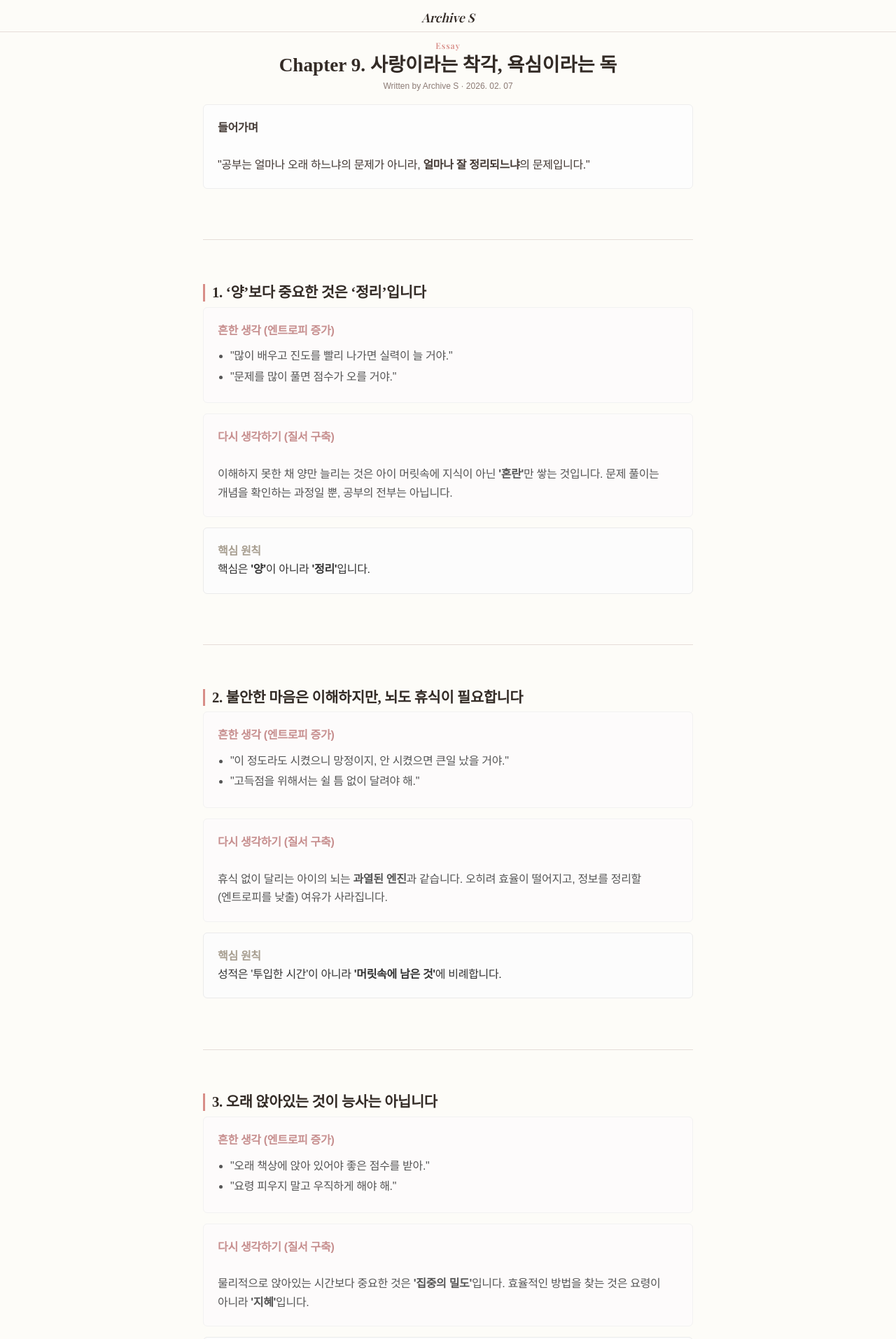
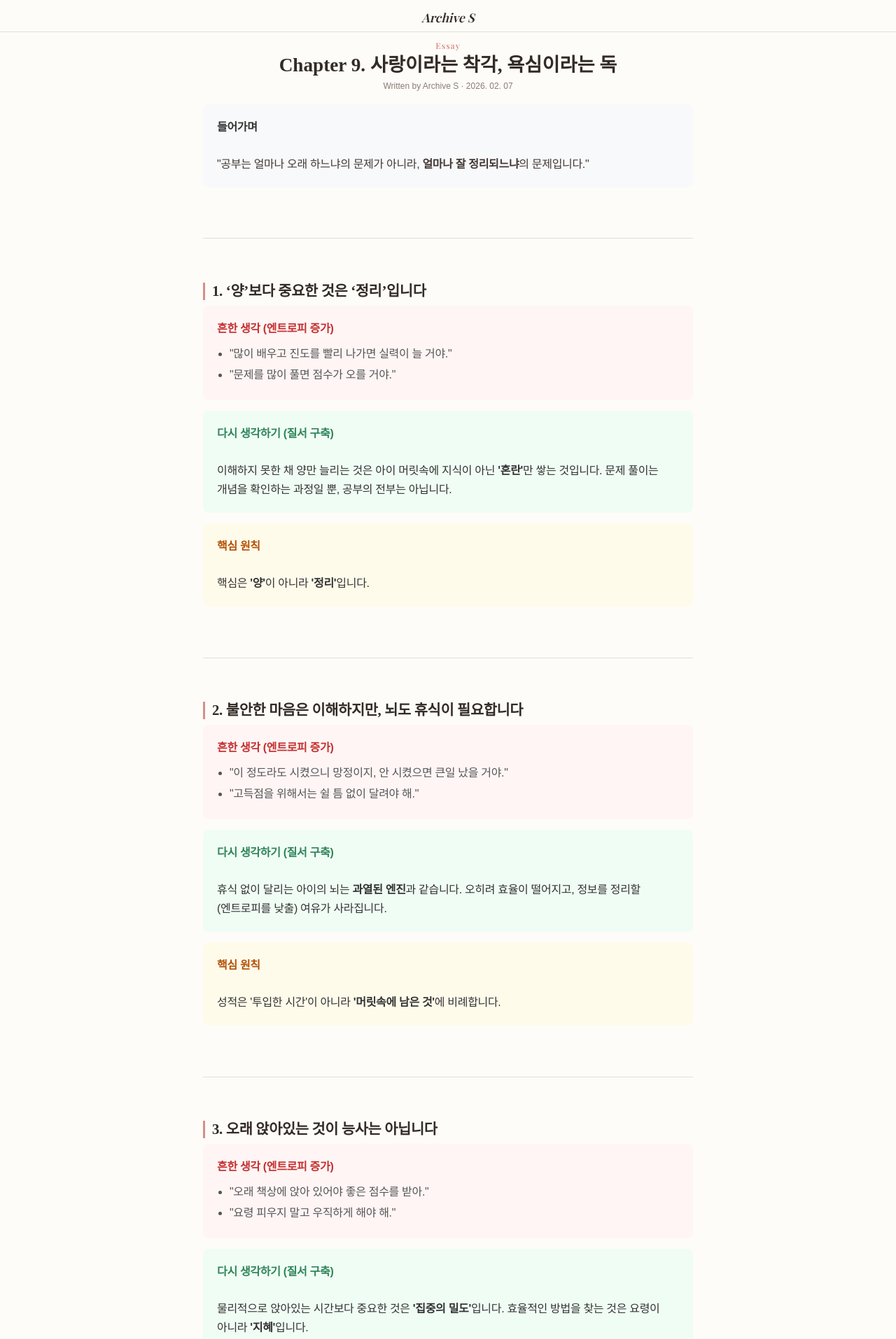
Before and after one commit to somath-edu/somath-edu.github.io, a Jekyll site: the page built from library/entropy-ch9.md, in a window 1280 px wide. Shown: the top 1914 px of the page at 70% size. Built offline with Jekyll 4.4.1, drawn with Linux system fonts in a browser that asks for light colours; some web fonts are replaced.

Commit message:
Update entropy-ch9.md

```diff
--- a/library/entropy-ch9.md
+++ b/library/entropy-ch9.md
@@ -7,8 +7,8 @@ prev_link: /entropy-ch8.html
 next_link: /entropy-ch10.html
 ---
 
-<div style="background-color: #fdfdfd; padding: 20px; border-radius: 6px; border: 1px solid #eee; margin-bottom: 30px;">
-  <strong>들어가며</strong><br><br>
+<div style="background-color: #f8f9fa; padding: 20px; border-radius: 8px; margin-bottom: 30px;">
+  <strong style="color: #333;">들어가며</strong><br><br>
   "공부는 얼마나 오래 하느냐의 문제가 아니라, <strong>얼마나 잘 정리되느냐</strong>의 문제입니다."
 </div>
 
@@ -18,21 +18,21 @@ next_link: /entropy-ch10.html
 
 ## 1. '양'보다 중요한 것은 '정리'입니다
 
-<div style="background-color: #fdfbfb; padding: 20px; border-radius: 6px; border: 1px solid #f2f2f2; margin-bottom: 15px;">
-  <strong style="color: #c78f8f;">흔한 생각 (엔트로피 증가)</strong>
+<div style="background-color: #fff5f5; padding: 20px; border-radius: 8px; margin-bottom: 15px;">
+  <strong style="color: #c53030;">흔한 생각 (엔트로피 증가)</strong>
   <ul style="margin-top: 10px; margin-bottom: 0; color: #555;">
     <li>"많이 배우고 진도를 빨리 나가면 실력이 늘 거야."</li>
     <li>"문제를 많이 풀면 점수가 오를 거야."</li>
   </ul>
 </div>
 
-<div style="background-color: #fdfbfb; padding: 20px; border-radius: 6px; border: 1px solid #f2f2f2; margin-bottom: 15px;">
-  <strong style="color: #c78f8f;">다시 생각하기 (질서 구축)</strong><br><br>
-  <span style="color: #555;">이해하지 못한 채 양만 늘리는 것은 아이 머릿속에 지식이 아닌 <strong>'혼란'</strong>만 쌓는 것입니다. 문제 풀이는 개념을 확인하는 과정일 뿐, 공부의 전부는 아닙니다.</span>
+<div style="background-color: #f0fdf4; padding: 20px; border-radius: 8px; margin-bottom: 15px;">
+  <strong style="color: #2f855a;">다시 생각하기 (질서 구축)</strong><br><br>
+  <span style="color: #333;">이해하지 못한 채 양만 늘리는 것은 아이 머릿속에 지식이 아닌 <strong>'혼란'</strong>만 쌓는 것입니다. 문제 풀이는 개념을 확인하는 과정일 뿐, 공부의 전부는 아닙니다.</span>
 </div>
 
-<div style="background-color: #fcfcfc; padding: 20px; border-radius: 6px; border: 1px solid #ebebeb; margin-bottom: 30px;">
-  <strong style="color: #a89f91;">핵심 원칙</strong><br>
+<div style="background-color: #fffbeb; padding: 20px; border-radius: 8px; margin-bottom: 30px;">
+  <strong style="color: #b45309;">핵심 원칙</strong><br><br>
   <span style="color: #333;">핵심은 <strong>'양'</strong>이 아니라 <strong>'정리'</strong>입니다.</span>
 </div>
 
@@ -42,21 +42,21 @@ next_link: /entropy-ch10.html
 
 ## 2. 불안한 마음은 이해하지만, 뇌도 휴식이 필요합니다
 
-<div style="background-color: #fdfbfb; padding: 20px; border-radius: 6px; border: 1px solid #f2f2f2; margin-bottom: 15px;">
-  <strong style="color: #c78f8f;">흔한 생각 (엔트로피 증가)</strong>
+<div style="background-color: #fff5f5; padding: 20px; border-radius: 8px; margin-bottom: 15px;">
+  <strong style="color: #c53030;">흔한 생각 (엔트로피 증가)</strong>
   <ul style="margin-top: 10px; margin-bottom: 0; color: #555;">
     <li>"이 정도라도 시켰으니 망정이지, 안 시켰으면 큰일 났을 거야."</li>
     <li>"고득점을 위해서는 쉴 틈 없이 달려야 해."</li>
   </ul>
 </div>
 
-<div style="background-color: #fdfbfb; padding: 20px; border-radius: 6px; border: 1px solid #f2f2f2; margin-bottom: 15px;">
-  <strong style="color: #c78f8f;">다시 생각하기 (질서 구축)</strong><br><br>
-  <span style="color: #555;">휴식 없이 달리는 아이의 뇌는 <strong>과열된 엔진</strong>과 같습니다. 오히려 효율이 떨어지고, 정보를 정리할(엔트로피를 낮출) 여유가 사라집니다.</span>
+<div style="background-color: #f0fdf4; padding: 20px; border-radius: 8px; margin-bottom: 15px;">
+  <strong style="color: #2f855a;">다시 생각하기 (질서 구축)</strong><br><br>
+  <span style="color: #333;">휴식 없이 달리는 아이의 뇌는 <strong>과열된 엔진</strong>과 같습니다. 오히려 효율이 떨어지고, 정보를 정리할(엔트로피를 낮출) 여유가 사라집니다.</span>
 </div>
 
-<div style="background-color: #fcfcfc; padding: 20px; border-radius: 6px; border: 1px solid #ebebeb; margin-bottom: 30px;">
-  <strong style="color: #a89f91;">핵심 원칙</strong><br>
+<div style="background-color: #fffbeb; padding: 20px; border-radius: 8px; margin-bottom: 30px;">
+  <strong style="color: #b45309;">핵심 원칙</strong><br><br>
   <span style="color: #333;">성적은 '투입한 시간'이 아니라 <strong>'머릿속에 남은 것'</strong>에 비례합니다.</span>
 </div>
 
@@ -66,21 +66,21 @@ next_link: /entropy-ch10.html
 
 ## 3. 오래 앉아있는 것이 능사는 아닙니다
 
-<div style="background-color: #fdfbfb; padding: 20px; border-radius: 6px; border: 1px solid #f2f2f2; margin-bottom: 15px;">
-  <strong style="color: #c78f8f;">흔한 생각 (엔트로피 증가)</strong>
+<div style="background-color: #fff5f5; padding: 20px; border-radius: 8px; margin-bottom: 15px;">
+  <strong style="color: #c53030;">흔한 생각 (엔트로피 증가)</strong>
   <ul style="margin-top: 10px; margin-bottom: 0; color: #555;">
     <li>"오래 책상에 앉아 있어야 좋은 점수를 받아."</li>
     <li>"요령 피우지 말고 우직하게 해야 해."</li>
   </ul>
 </div>
 
-<div style="background-color: #fdfbfb; padding: 20px; border-radius: 6px; border: 1px solid #f2f2f2; margin-bottom: 15px;">
-  <strong style="color: #c78f8f;">다시 생각하기 (질서 구축)</strong><br><br>
-  <span style="color: #555;">물리적으로 앉아있는 시간보다 중요한 것은 <strong>'집중의 밀도'</strong>입니다. 효율적인 방법을 찾는 것은 요령이 아니라 <strong>'지혜'</strong>입니다.</span>
+<div style="background-color: #f0fdf4; padding: 20px; border-radius: 8px; margin-bottom: 15px;">
+  <strong style="color: #2f855a;">다시 생각하기 (질서 구축)</strong><br><br>
+  <span style="color: #333;">물리적으로 앉아있는 시간보다 중요한 것은 <strong>'집중의 밀도'</strong>입니다. 효율적인 방법을 찾는 것은 요령이 아니라 <strong>'지혜'</strong>입니다.</span>
 </div>
 
-<div style="background-color: #fcfcfc; padding: 20px; border-radius: 6px; border: 1px solid #ebebeb; margin-bottom: 30px;">
-  <strong style="color: #a89f91;">핵심 원칙</strong><br>
+<div style="background-color: #fffbeb; padding: 20px; border-radius: 8px; margin-bottom: 30px;">
+  <strong style="color: #b45309;">핵심 원칙</strong><br><br>
   <span style="color: #333;">무작정 열심히 하는 아이보다 <strong>똑똑하게(효율적으로)</strong> 공부하는 아이가 결국 이깁니다.</span>
 </div>
 
@@ -90,21 +90,21 @@ next_link: /entropy-ch10.html
 
 ## 4. '노력 부족'이라는 말 대신
 
-<div style="background-color: #fdfbfb; padding: 20px; border-radius: 6px; border: 1px solid #f2f2f2; margin-bottom: 15px;">
-  <strong style="color: #c78f8f;">흔한 생각 (엔트로피 증가)</strong>
+<div style="background-color: #fff5f5; padding: 20px; border-radius: 8px; margin-bottom: 15px;">
+  <strong style="color: #c53030;">흔한 생각 (엔트로피 증가)</strong>
   <ul style="margin-top: 10px; margin-bottom: 0; color: #555;">
     <li>"열심히 안 하니까 성적이 안 나오는 거야."</li>
     <li>"딴짓하지 말고 공부만 해."</li>
   </ul>
 </div>
 
-<div style="background-color: #fdfbfb; padding: 20px; border-radius: 6px; border: 1px solid #f2f2f2; margin-bottom: 15px;">
-  <strong style="color: #c78f8f;">다시 생각하기 (질서 구축)</strong><br><br>
-  <span style="color: #555;">학습 부진은 노력이 부족해서가 아니라, <strong>'효과적인 방법(System)'</strong>을 모르기 때문인 경우가 많습니다. 의지만 탓하면 아이는 무기력해집니다.</span>
+<div style="background-color: #f0fdf4; padding: 20px; border-radius: 8px; margin-bottom: 15px;">
+  <strong style="color: #2f855a;">다시 생각하기 (질서 구축)</strong><br><br>
+  <span style="color: #333;">학습 부진은 노력이 부족해서가 아니라, <strong>'효과적인 방법(System)'</strong>을 모르기 때문인 경우가 많습니다. 의지만 탓하면 아이는 무기력해집니다.</span>
 </div>
 
-<div style="background-color: #fcfcfc; padding: 20px; border-radius: 6px; border: 1px solid #ebebeb; margin-bottom: 30px;">
-  <strong style="color: #a89f91;">핵심 원칙</strong><br>
+<div style="background-color: #fffbeb; padding: 20px; border-radius: 8px; margin-bottom: 30px;">
+  <strong style="color: #b45309;">핵심 원칙</strong><br><br>
   <span style="color: #333;">'더 열심히'가 아니라 <strong>'더 효과적으로'</strong>를 함께 찾아주세요.</span>
 </div>
 
@@ -114,20 +114,20 @@ next_link: /entropy-ch10.html
 
 ## 5. 진짜 '스스로 공부'란 무엇일까요?
 
-<div style="background-color: #fdfbfb; padding: 20px; border-radius: 6px; border: 1px solid #f2f2f2; margin-bottom: 15px;">
-  <strong style="color: #c78f8f;">흔한 생각 (엔트로피 증가)</strong>
+<div style="background-color: #fff5f5; padding: 20px; border-radius: 8px; margin-bottom: 15px;">
+  <strong style="color: #c53030;">흔한 생각 (엔트로피 증가)</strong>
   <ul style="margin-top: 10px; margin-bottom: 0; color: #555;">
     <li>"스스로 알아서 해." (단, 학원, 시간, 교재는 엄마가 정할게)</li>
   </ul>
 </div>
 
-<div style="background-color: #fdfbfb; padding: 20px; border-radius: 6px; border: 1px solid #f2f2f2; margin-bottom: 15px;">
-  <strong style="color: #c78f8f;">다시 생각하기 (질서 구축)</strong><br><br>
-  <span style="color: #555;">선택권 없이 책임만 지우는 것은 자기주도가 아닙니다. 아이가 작은 부분이라도 <strong>직접 선택하고 결정</strong>할 때 비로소 진짜 배움이 일어납니다.</span>
+<div style="background-color: #f0fdf4; padding: 20px; border-radius: 8px; margin-bottom: 15px;">
+  <strong style="color: #2f855a;">다시 생각하기 (질서 구축)</strong><br><br>
+  <span style="color: #333;">선택권 없이 책임만 지우는 것은 자기주도가 아닙니다. 아이가 작은 부분이라도 <strong>직접 선택하고 결정</strong>할 때 비로소 진짜 배움이 일어납니다.</span>
 </div>
 
-<div style="background-color: #fcfcfc; padding: 20px; border-radius: 6px; border: 1px solid #ebebeb; margin-bottom: 30px;">
-  <strong style="color: #a89f91;">핵심 원칙</strong><br>
+<div style="background-color: #fffbeb; padding: 20px; border-radius: 8px; margin-bottom: 30px;">
+  <strong style="color: #b45309;">핵심 원칙</strong><br><br>
   <span style="color: #333;"><strong>선택할 기회</strong>를 주세요. 그게 진짜 자기주도 학습의 시작입니다.</span>
 </div>
 
@@ -137,20 +137,20 @@ next_link: /entropy-ch10.html
 
 ## 6. 비교는 아이의 리듬을 깨뜨립니다
 
-<div style="background-color: #fdfbfb; padding: 20px; border-radius: 6px; border: 1px solid #f2f2f2; margin-bottom: 15px;">
-  <strong style="color: #c78f8f;">흔한 생각 (엔트로피 증가)</strong>
+<div style="background-color: #fff5f5; padding: 20px; border-radius: 8px; margin-bottom: 15px;">
+  <strong style="color: #c53030;">흔한 생각 (엔트로피 증가)</strong>
   <ul style="margin-top: 10px; margin-bottom: 0; color: #555;">
     <li>"옆집 애는 벌써 저기까지 나갔는데, 우리 애만 뒤처지는 거 아니야?"</li>
   </ul>
 </div>
 
-<div style="background-color: #fdfbfb; padding: 20px; border-radius: 6px; border: 1px solid #f2f2f2; margin-bottom: 15px;">
-  <strong style="color: #c78f8f;">다시 생각하기 (질서 구축)</strong><br><br>
-  <span style="color: #555;">다른 아이의 속도는 내 아이의 학습과 아무런 상관이 없습니다. 비교할수록 아이 고유의 <strong>'학습 리듬'</strong>과 질서는 무너집니다.</span>
+<div style="background-color: #f0fdf4; padding: 20px; border-radius: 8px; margin-bottom: 15px;">
+  <strong style="color: #2f855a;">다시 생각하기 (질서 구축)</strong><br><br>
+  <span style="color: #333;">다른 아이의 속도는 내 아이의 학습과 아무런 상관이 없습니다. 비교할수록 아이 고유의 <strong>'학습 리듬'</strong>과 질서는 무너집니다.</span>
 </div>
 
-<div style="background-color: #fcfcfc; padding: 20px; border-radius: 6px; border: 1px solid #ebebeb; margin-bottom: 30px;">
-  <strong style="color: #a89f91;">핵심 원칙</strong><br>
+<div style="background-color: #fffbeb; padding: 20px; border-radius: 8px; margin-bottom: 30px;">
+  <strong style="color: #b45309;">핵심 원칙</strong><br><br>
   <span style="color: #333;">우리 아이만의 <strong>속도</strong>를 존중해주세요.</span>
 </div>
 
@@ -160,29 +160,29 @@ next_link: /entropy-ch10.html
 
 ## 7. 아이의 조합을 찾으세요
 
-<div style="background-color: #fdfbfb; padding: 20px; border-radius: 6px; border: 1px solid #f2f2f2; margin-bottom: 15px;">
-  <strong style="color: #c78f8f;">흔한 생각 (엔트로피 증가)</strong>
+<div style="background-color: #fff5f5; padding: 20px; border-radius: 8px; margin-bottom: 15px;">
+  <strong style="color: #c53030;">흔한 생각 (엔트로피 증가)</strong>
   <ul style="margin-top: 10px; margin-bottom: 0; color: #555;">
     <li>"옆집 애는 이 학습법으로 효과 봤대. 우리 애도 시켜야지."</li>
     <li>"이게 <strong>전교 1등이 하는 공부법</strong>이래. 너도 무조건 이렇게 해."</li>
   </ul>
 </div>
 
-<div style="background-color: #fdfbfb; padding: 20px; border-radius: 6px; border: 1px solid #f2f2f2; margin-bottom: 15px;">
-  <strong style="color: #c78f8f;">다시 생각하기 (질서 구축)</strong><br><br>
-  <span style="color: #555;">세상에 완벽한 공부법은 없습니다. 남에게는 명약이어도 내 아이에게 맞지 않으면 그것은 지식이 아니라 <strong>'혼란'</strong>일 뿐입니다.</span><br><br>
-  <span style="color: #555;">우리에게 필요한 것은 <strong>'모듈러(Modular)식 공부법'</strong>입니다. 마치 레고 블록을 조립하듯, 아이에게 맞는 방법들을 조합해 보세요.</span>
+<div style="background-color: #f0fdf4; padding: 20px; border-radius: 8px; margin-bottom: 15px;">
+  <strong style="color: #2f855a;">다시 생각하기 (질서 구축)</strong><br><br>
+  <span style="color: #333;">세상에 완벽한 공부법은 없습니다. 남에게는 명약이어도 내 아이에게 맞지 않으면 그것은 지식이 아니라 <strong>'혼란'</strong>일 뿐입니다.</span><br><br>
+  <span style="color: #333;">우리에게 필요한 것은 <strong>'모듈러(Modular)식 공부법'</strong>입니다. 마치 레고 블록을 조립하듯, 아이에게 맞는 방법들을 조합해 보세요.</span>
   <br><br>
   <ul style="color: #555;">
     <li><strong>개념 이해</strong>는 시각적 자료(A 방식)로</li>
     <li><strong>문제 풀이</strong>는 타이머를 활용(B 방식)해서</li>
     <li><strong>복습</strong>은 말하기(C 방식)로</li>
   </ul>
-  <span style="color: #555;">여러 방법을 시도하는 것은 실패가 아닙니다. 우리 아이를 깊이 이해해가는 <strong>'데이터 수집 과정'</strong>이자, 최적의 질서를 찾아가는 여정입니다.</span>
+  <span style="color: #333;">여러 방법을 시도하는 것은 실패가 아닙니다. 우리 아이를 깊이 이해해가는 <strong>'데이터 수집 과정'</strong>이자, 최적의 질서를 찾아가는 여정입니다.</span>
 </div>
 
-<div style="background-color: #fcfcfc; padding: 20px; border-radius: 6px; border: 1px solid #ebebeb; margin-bottom: 30px;">
-  <strong style="color: #a89f91;">핵심 원칙</strong><br>
+<div style="background-color: #fffbeb; padding: 20px; border-radius: 8px; margin-bottom: 30px;">
+  <strong style="color: #b45309;">핵심 원칙</strong><br><br>
   <span style="color: #333;">"이 방법으로 해보니까 어때?"라고 물어봐 주세요.<br>대화를 통해 아이와 함께 찾아낸 <strong>'나만의 조합'</strong>이 가장 강력한 무기가 됩니다.</span>
 </div>
 
@@ -192,32 +192,32 @@ next_link: /entropy-ch10.html
 
 ## 8. 부모님의 마음 질서
 
-<div style="background-color: #fdfdfd; padding: 20px; border-radius: 6px; border: 1px solid #eee; margin-bottom: 30px;">
-  <strong>마인드셋</strong><br><br>
+<div style="background-color: #f8f9fa; padding: 20px; border-radius: 8px; margin-bottom: 30px;">
+  <strong style="color: #333;">마인드셋</strong><br><br>
   "완벽한 부모는 없습니다. <strong>나는 지금 충분히 잘하고 있습니다.</strong>"
 </div>
 
 ### 🔄 불안의 전달 고리
 
-<div style="background-color: #fdfbfb; padding: 20px; border-radius: 6px; border: 1px solid #f2f2f2; margin-bottom: 15px;">
-  <strong style="color: #c78f8f;">불안의 고리 (엔트로피 증가)</strong><br><br>
-  <span style="color: #555;">부모의 불안 → 아이의 불안 → <strong>가정 전체의 무질서</strong></span>
+<div style="background-color: #fff5f5; padding: 20px; border-radius: 8px; margin-bottom: 15px;">
+  <strong style="color: #c53030;">불안의 고리 (엔트로피 증가)</strong><br><br>
+  <span style="color: #333;">부모의 불안 → 아이의 불안 → <strong>가정 전체의 무질서</strong></span>
 </div>
 
-<div style="background-color: #fdfbfb; padding: 20px; border-radius: 6px; border: 1px solid #f2f2f2; margin-bottom: 15px;">
-  <strong style="color: #c78f8f;">안정의 고리 (질서 회복)</strong><br><br>
-  <span style="color: #555;">부모의 안정 → 아이의 안정 → <strong>지속 가능한 몰입</strong></span>
+<div style="background-color: #f0fdf4; padding: 20px; border-radius: 8px; margin-bottom: 15px;">
+  <strong style="color: #2f855a;">안정의 고리 (질서 회복)</strong><br><br>
+  <span style="color: #333;">부모의 안정 → 아이의 안정 → <strong>지속 가능한 몰입</strong></span>
 </div>
 
-<div style="background-color: #fcfcfc; padding: 20px; border-radius: 6px; border: 1px solid #ebebeb; margin-bottom: 30px;">
-  <strong style="color: #a89f91;">핵심 원칙</strong><br>
+<div style="background-color: #fffbeb; padding: 20px; border-radius: 8px; margin-bottom: 30px;">
+  <strong style="color: #b45309;">핵심 원칙</strong><br><br>
   <span style="color: #333;">아이를 흔들리지 않게 하려면, <strong>부모님이 먼저 단단하게 서 있어야 합니다.</strong></span>
 </div>
 
 ### ✨ 실천 방법
 
-<div style="background-color: #fdfdfd; padding: 20px; border-radius: 6px; border: 1px solid #eee; margin-bottom: 30px;">
-  <strong>오늘의 3가지 정리</strong>
+<div style="background-color: #f8f9fa; padding: 20px; border-radius: 8px; margin-bottom: 30px;">
+  <strong style="color: #333;">오늘의 3가지 정리</strong>
   <ol style="margin-top: 10px; margin-bottom: 0; color: #555;">
     <li><strong>Give</strong>: 오늘 내가 아이에게 해준 따뜻한 일 하나는?</li>
     <li><strong>Effort</strong>: 오늘 내가 참아내거나 노력한 것 하나는?</li>
@@ -253,9 +253,9 @@ next_link: /entropy-ch10.html
 
 학습은 많이 시키고 오래 앉혀놓는다고 해결되지 않습니다. 아이의 머릿속에 지식이 얼마나 **체계적으로 정리(Ordering)**되느냐가 핵심입니다.
 
-<div style="background-color: #fcfcfc; padding: 20px; border-radius: 6px; border: 1px solid #eee; margin-bottom: 30px;">
-  <strong>💌 부모님께 드리는 제안</strong><br><br>
-  <span style="color: #555;">부모님의 불안을 아이에게 그대로 전달하면, 아이의 마음도 '불안'해질 뿐입니다.<br>
+<div style="background-color: #f8f9fa; padding: 20px; border-radius: 8px; margin-bottom: 30px;">
+  <strong style="color: #333;">💌 부모님께 드리는 제안</strong><br><br>
+  <span style="color: #333;">부모님의 불안을 아이에게 그대로 전달하면, 아이의 마음도 '불안'해질 뿐입니다.<br>
   대신 아이가 스스로 <strong>생각하고, 선택하고, 정리할 수 있는 환경</strong>을 만들어주세요.</span>
 </div>
 
```
